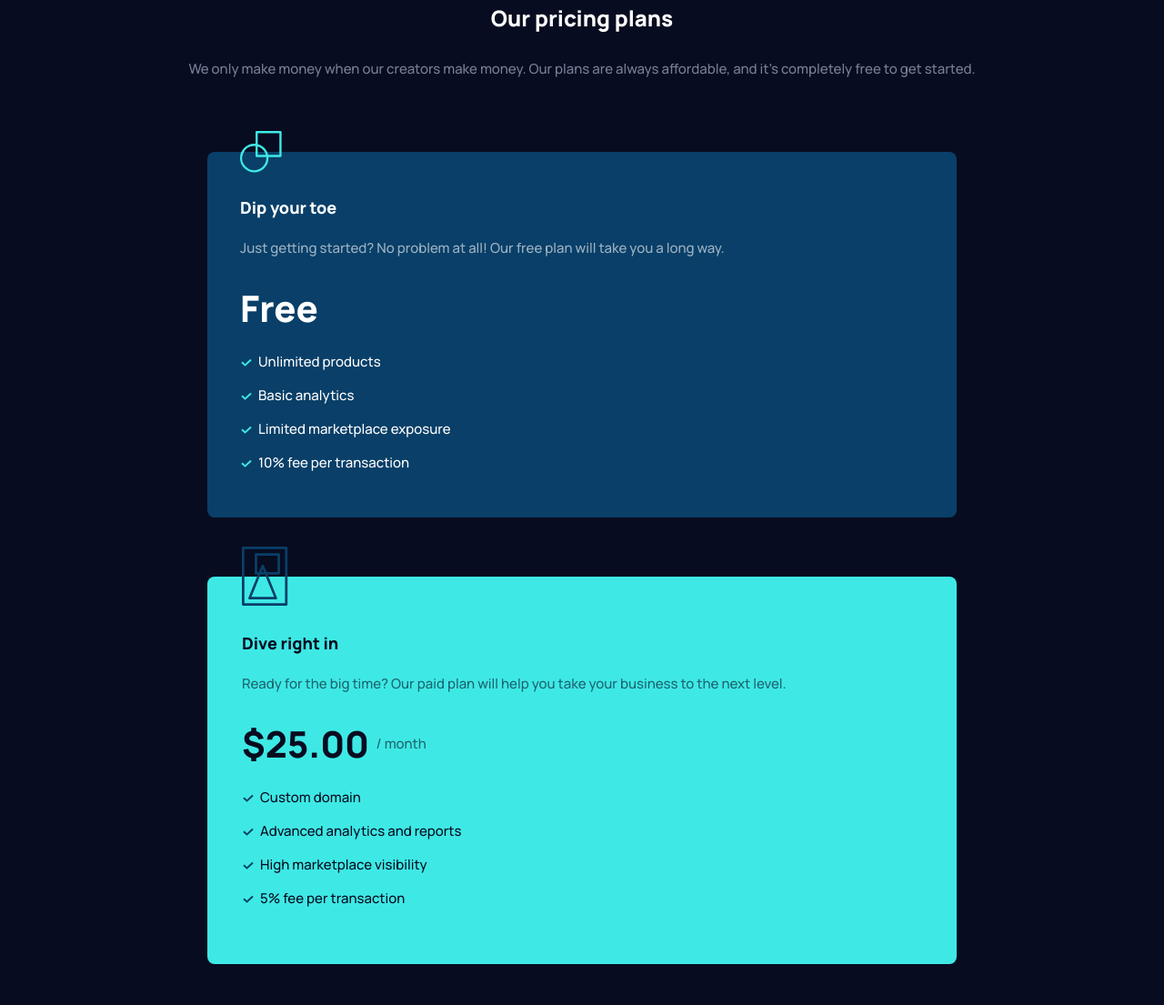
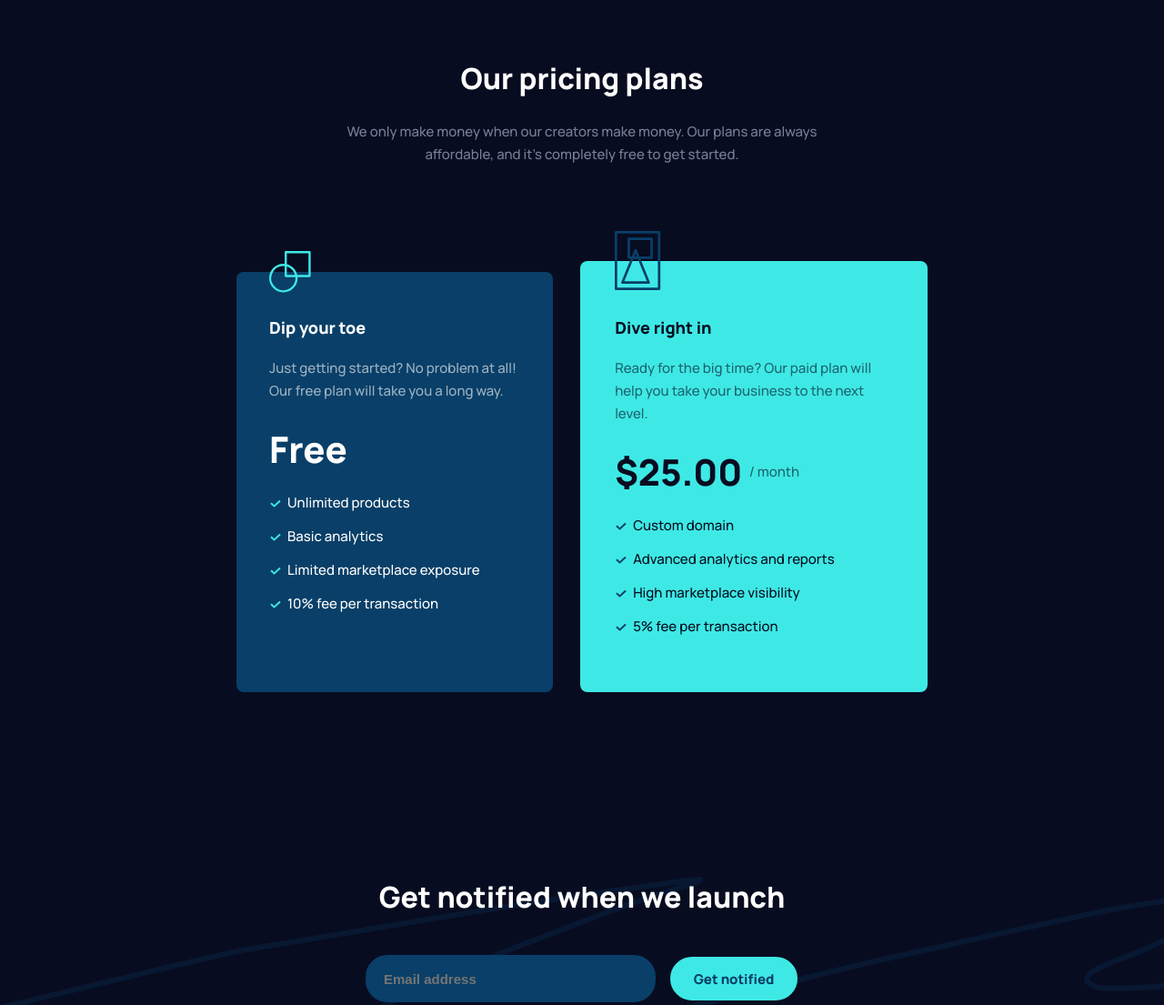
Before and after one commit to VeljkoKnezevic/maker-pre-launch-landing-page, a website: page index.html in a window 1280 px wide. Shown: the part 1339-2444 px from the top of the page at 91% size. Drawn offline with Linux system fonts and the light colour scheme.

Commit message:
finished desktop styling

```diff
--- a/index.html
+++ b/index.html
@@ -3,7 +3,7 @@
   <head>
     <meta charset="UTF-8" />
     <meta name="viewport" content="width=device-width, initial-scale=1.0" />
-    <link rel="stylesheet" href="./style.css" />
+    <link rel="stylesheet" href="./styles.css" />
     <link rel="preconnect" href="https://fonts.googleapis.com" />
     <link rel="preconnect" href="https://fonts.gstatic.com" crossorigin />
     <link
@@ -17,6 +17,7 @@
       href="./assets/favicon-32x32.png"
     />
 
+    <script src="./app.js" defer></script>
     <title>Frontend Mentor | Maker pre-launch landing page</title>
   </head>
   <body>
@@ -135,12 +136,13 @@
         </p>
       </div>
 
+      <div class="options">
         <section class="free">
           <img class="free__image" src="./assets/icon-free.svg" alt="" />
           <h4 class="free__heading">Dip your toe</h4>
           <p class="free__para">
-          Just getting started? No problem at all! Our free plan will take you a
-          long way.
+            Just getting started? No problem at all! Our free plan will take you
+            a long way.
           </p>
           <p class="free__price">Free</p>
           <ul class="free__benefits">
@@ -154,8 +156,8 @@
           <img src="./assets/icon-paid.svg" alt="" class="paid__image" />
           <h4 class="paid__heading">Dive right in</h4>
           <p class="paid__para">
-          Ready for the big time? Our paid plan will help you take your business
-          to the next level.
+            Ready for the big time? Our paid plan will help you take your
+            business to the next level.
           </p>
           <p class="paid__price">
             $25.00 <span class="paid__price--light">/ month</span>
@@ -167,6 +169,7 @@
             <li class="paid__benefits__item">5% fee per transaction</li>
           </ul>
         </section>
+      </div>
     </main>
 
     <footer class="footer">
--- a/styles.scss
+++ b/styles.scss
@@ -585,5 +585,61 @@ h4 {
         }
       }
     }
+    .pricing {
+      margin-block-start: pxToRem(202px);
+
+      &__heading {
+        font-size: 32px;
+        line-height: 44px;
+      }
+
+      &__para {
+        margin: 0 auto;
+        margin-block-start: pxToRem(24px);
+        max-width: pxToRem(540px);
+      }
+    }
+
+    .options {
+      display: flex;
+    }
+
+    .free {
+      margin: 0;
+      margin-block-start: pxToRem(117px);
+      margin-inline-start: calc(260px - 165px);
+
+      &__price {
+        margin-block-start: pxToRem(24px);
+      }
+    }
+
+    .paid {
+      margin: 0;
+      margin-block-start: pxToRem(105px);
+      margin-inline-start: pxToRem(30px);
+      margin-inline-end: pxToRem(calc(260px - 165px));
+
+      &__price {
+        margin-block-start: pxToRem(24px);
+      }
+    }
+  }
+
+  .footer {
+    margin-block-start: pxToRem(203px);
+    padding-block-end: pxToRem(159px);
+    background-size: pxToRem(1664px) pxToRem(228px);
+
+    &__text {
+      font-size: 32px;
+      line-height: 44px;
+    }
+
+    &__input-and-button {
+      width: pxToRem(476px);
+      margin: 0 auto;
+      margin-block-start: 42px;
+    }
   }
 }
```
Also changed, not shown: app.js (added), styles.css, 2 other files. Lines whose indentation alone changed are shown as unchanged.
